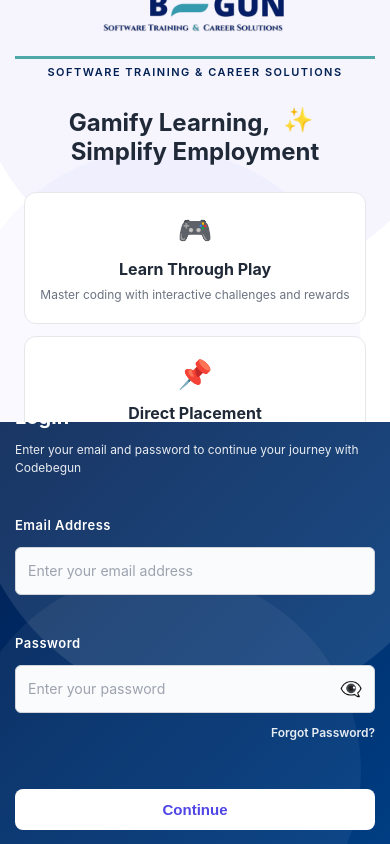
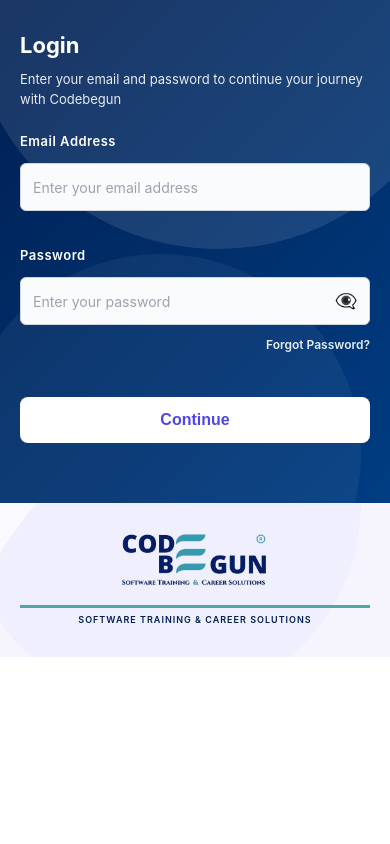
Before and after one commit to mynameiscod/lms, a React (Create React App) app in the folder client/: page /login in a window 390 px wide. Built offline with nearby package versions, Linux system fonts and the light colour scheme; no server answers.

Commit message:
fix: login page mobile responsiveness - form first, scrollable, no overflow clip

```diff
--- a/client/src/pages/Login/LoginPage.css
+++ b/client/src/pages/Login/LoginPage.css
@@ -395,79 +395,96 @@
 @media (max-width: 768px) {
   .login-container {
     flex-direction: column;
+    height: auto;
+    min-height: 100dvh;
+    overflow-y: auto;
+    overflow-x: hidden;
+    max-height: none;
+  }
+
+  /* Show login form FIRST on mobile */
+  .login-right {
+    order: -1;
+    flex: none;
+    padding: 40px 24px 32px;
+    min-height: auto;
+    overflow: visible;
   }
 
   .login-left {
-    padding: 40px 20px;
-    min-height: 50vh;
+    flex: none;
+    min-height: auto;
+    padding: 24px 24px 32px;
   }
 
   .logo-section {
-    margin-bottom: 30px;
+    margin-bottom: 12px;
   }
 
-  .main-tagline {
-    font-size: 28px;
-    margin-bottom: 30px;
-  }
-
-  .features-grid {
-    grid-template-columns: 1fr;
-    width: 100%;
-    max-width: 300px;
-    gap: 12px;
-  }
-
-  .feature-card {
-    padding: 20px 15px;
-  }
-
-  .login-right {
-    padding: 30px 20px;
-    min-height: 50vh;
+  /* Hide feature cards on mobile to save space */
+  .branding-content {
+    display: none;
   }
 
   .login-form-wrapper {
     max-width: 100%;
   }
 
+  .form-header {
+    margin-bottom: 28px;
+  }
+
   .form-header h2 {
-    font-size: 24px;
+    font-size: 26px;
   }
 }
 
 @media (max-width: 480px) {
+  .login-right {
+    padding: 32px 20px 28px;
+  }
+
   .login-left {
-    padding: 30px 15px;
+    padding: 20px;
   }
 
   .logo {
-    padding-bottom: 15px;
+    padding-bottom: 12px;
   }
 
   .logo-image {
-    max-width: 200px;
+    max-width: 160px;
   }
 
-  .main-tagline {
-    font-size: 24px;
-    margin-bottom: 25px;
+  .logo-tagline {
+    font-size: 9px;
+    letter-spacing: 1px;
   }
 
-  .login-right {
-    padding: 20px 15px;
+  .form-header {
+    margin-bottom: 24px;
   }
 
   .form-header h2 {
-    font-size: 20px;
+    font-size: 22px;
   }
 
   .form-header p {
-    font-size: 12px;
+    font-size: 13px;
   }
 
-  .features-grid {
-    max-width: 100%;
+  .login-form {
+    gap: 20px;
+  }
+
+  .form-input {
+    height: 48px;
+    font-size: 16px; /* prevents iOS auto-zoom */
+  }
+
+  .continue-button {
+    padding: 14px 16px;
+    font-size: 16px;
   }
 }
 
```
